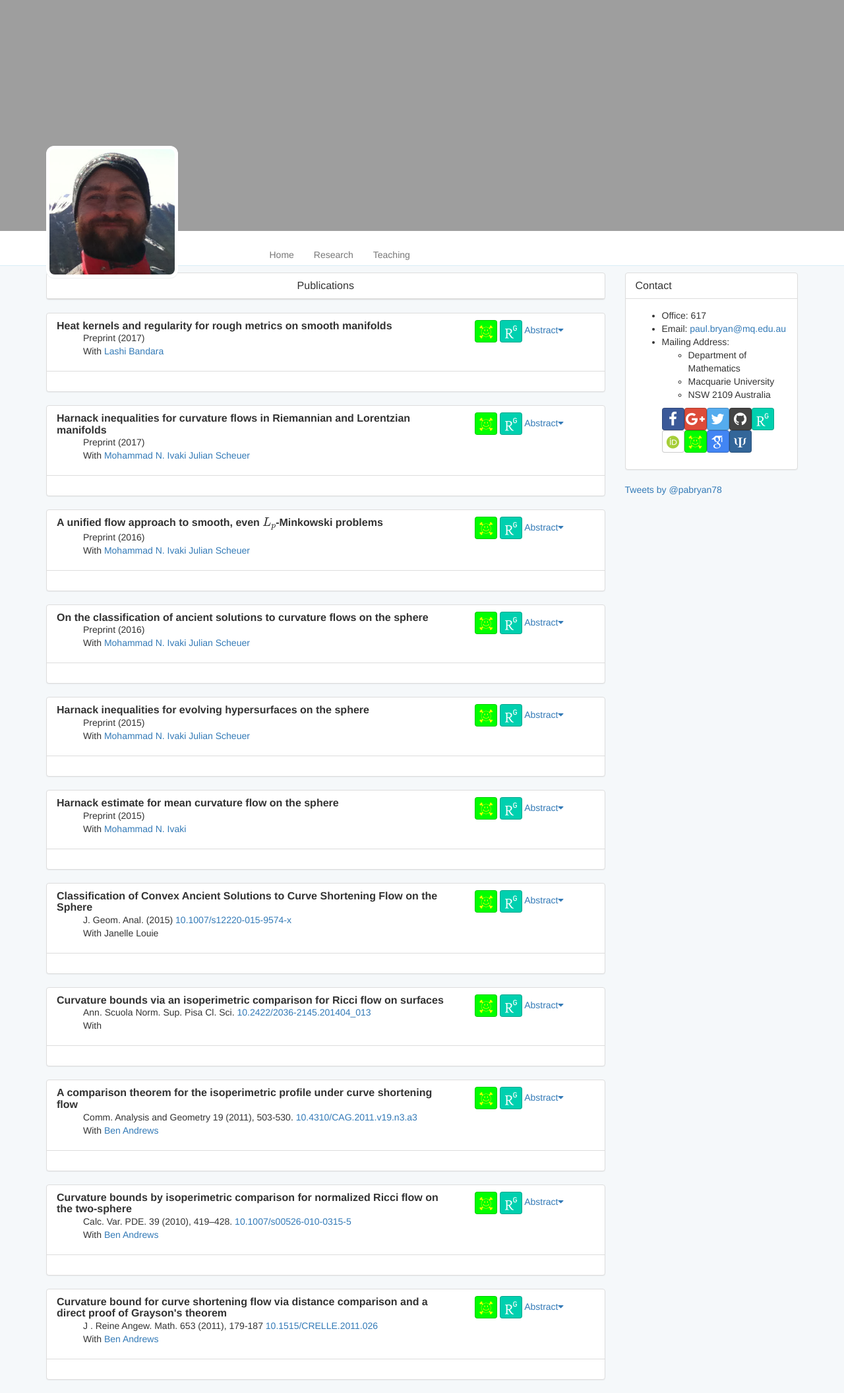
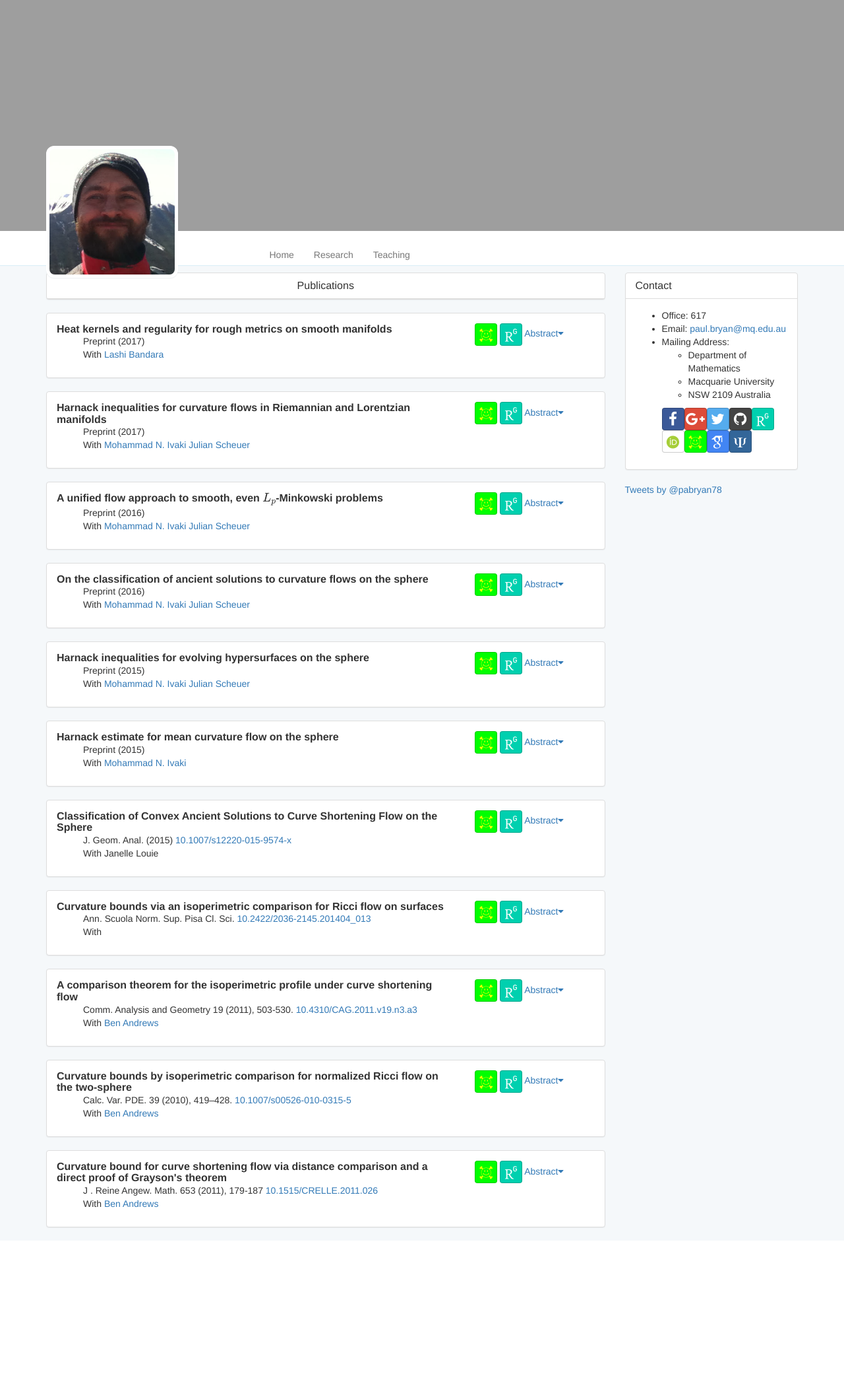
Before and after one commit to pabryan/pabryan.github.io, a Jekyll site: the page built from research/index.html, in a window 1280 px wide. Shown: the whole page at 66% size. Built offline with Jekyll 4.4.1, drawn with Linux system fonts in a browser that asks for light colours; some web fonts are replaced; formulas are drawn with MathJax 3; comment, search, counter and statistics services are not loaded; after the commit the page ends 1880 px from its top, so only the background shows below that.

Commit message:
Minor change to how research publications are displayed.

```diff
--- a/research/index.html
+++ b/research/index.html
@@ -10,10 +10,9 @@ category: research
   </div>
 </div>
 
-
 {% for post in site.categories.[page.category] %}
 <div class="panel panel-default research-panel">
-  <div class="panel-heading">
+  <div class="panel-body">
     <div class="row">
       <div class="col-sm-9">
 	<h1 class="panel-title" class="display-1">
@@ -34,12 +33,9 @@ category: research
 	<a href="http://www.researchgate.com/publication/{{ post.researchgate }}" class="btn btn-social-icon btn-researchgate" target="_blank">
 	  <i class="ai ai-researchgate" alt="researchgate" title="researchgate"></i>
 	</a>
-	<a href="#abstract-{{ post.paper-id }}" class="show-hide-abstract" data-toggle="collapse">Abstract<i class="fa fa-caret-down" class="abstract-arrow" alt="Show abstract" title="Show abstract"></i></span></a>
+	<a href="#abstract-{{ post.paper-id }}" class="show-hide-abstract" data-toggle="collapse">Abstract<i class="fa fa-caret-down" class="abstract-arrow" alt="Show abstract" title="Show abstract"></i></a>
       </div>
     </div>
-  </div>
-
-  <div class="panel-body">
     <div id="abstract-{{ post.paper-id }}" class="collapse">
       {{ post.excerpt }}
     </div>
```
